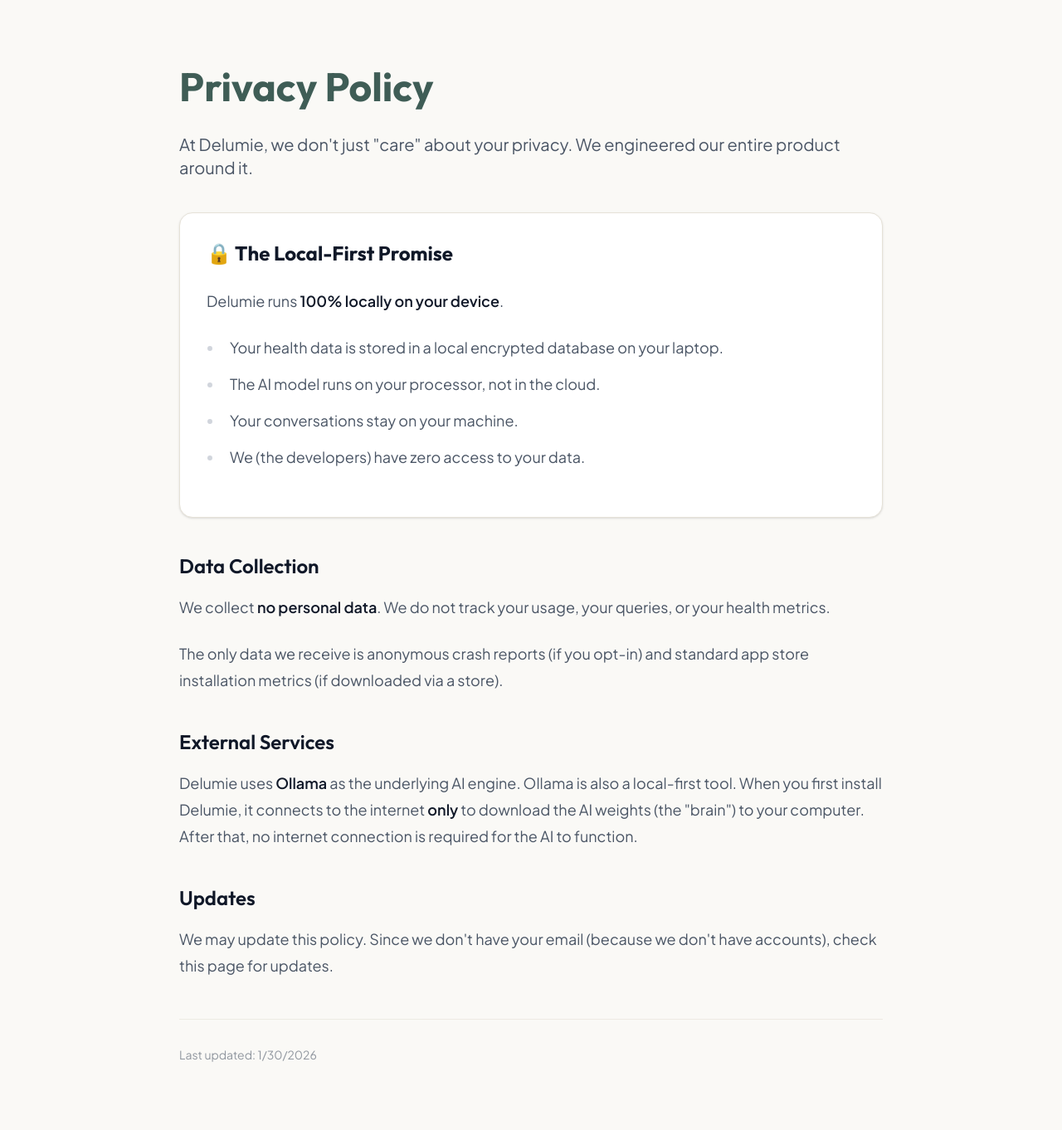
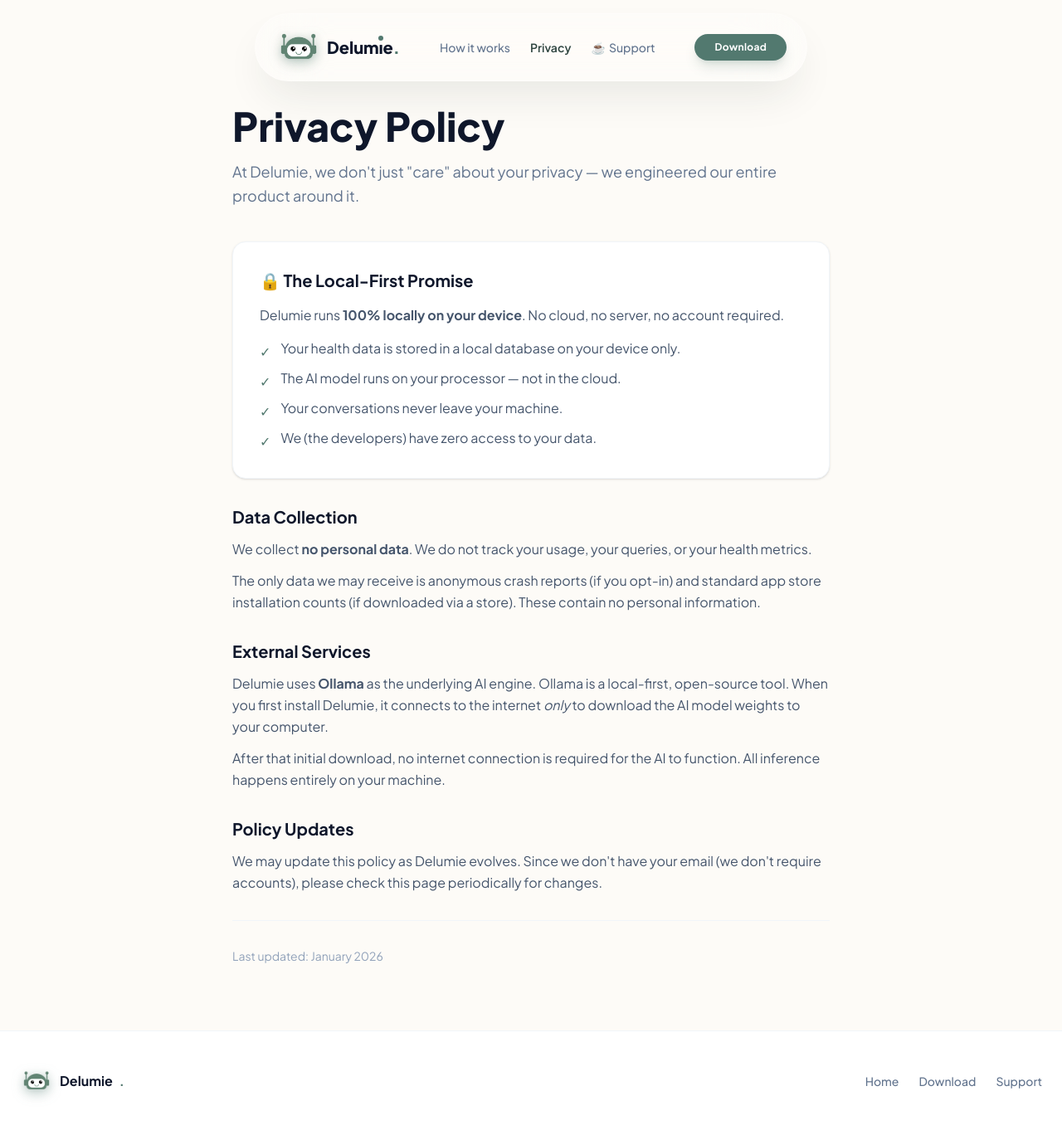
Before and after one commit to AkshaySasi/Delumie, a Next.js app: page /privacy in a window 1280 px wide. Shown: the whole page at 83% size. Built offline with nearby package versions, Linux system fonts and the light colour scheme.

Commit message:
Page updations

```diff
--- a/app/privacy/page.tsx
+++ b/app/privacy/page.tsx
@@ -1,53 +1,134 @@
+"use client";
+
+import Link from "next/link";
+import { motion } from "framer-motion";
+
 export default function Privacy() {
     return (
-        <div className="min-h-screen bg-calm-50 font-sans text-calm-800">
-            <div className="max-w-4xl mx-auto px-6 py-20">
-                <h1 className="text-4xl md:text-5xl font-bold font-heading mb-8 text-sage-700">Privacy Policy</h1>
+        <div className="min-h-screen bg-[#FDFBF7] text-slate-900 font-sans">
 
-                <div className="prose prose-lg prose-headings:font-heading prose-headings:text-calm-800 text-gray-600">
-                    <p className="lead text-xl">
-                        At Delumie, we don't just "care" about your privacy. We engineered our entire product around it.
+            {/* Navbar */}
+            <nav className="fixed top-4 left-0 right-0 z-50 flex justify-center px-4">
+                <motion.div
+                    initial={{ y: -20, opacity: 0 }}
+                    animate={{ y: 0, opacity: 1 }}
+                    transition={{ duration: 0.5 }}
+                    className="bg-white/30 backdrop-blur-2xl backdrop-saturate-150 border border-white/30 shadow-2xl shadow-sage-900/10 rounded-full px-4 md:px-6 py-2 md:py-3 flex items-center gap-3 md:gap-12"
+                    style={{ WebkitBackdropFilter: "blur(40px) saturate(150%)", backdropFilter: "blur(40px) saturate(150%)" }}
+                >
+                    <Link href="/" className="flex items-center gap-1.5">
+                        <img src="/logo.png" alt="Delumie" className="w-10 h-10 md:w-14 md:h-14 logo-depth" />
+                        <span className="text-slate-900 font-black text-base md:text-xl hidden sm:block">
+                            Delum<span className="relative inline-block">ı<span className="absolute top-0 left-1/2 -translate-x-1/2 w-1.5 h-1.5 bg-[#52796f] rounded-full"></span></span>e<span className="text-[#52796f]">.</span>
+                        </span>
+                    </Link>
+
+                    <div className="hidden md:flex items-center gap-6 font-medium text-sm text-slate-500">
+                        <Link href="/#how-it-works" className="hover:text-[#2f4540] transition-colors">How it works</Link>
+                        <Link href="/privacy" className="text-[#2f4540] font-semibold">Privacy</Link>
+                        <Link href="/support" className="hover:text-[#2f4540] transition-colors flex items-center gap-1">
+                            <span>☕</span> Support
+                        </Link>
+                    </div>
+
+                    <Link
+                        href="/download"
+                        className="bg-[#52796f] hover:bg-[#3f5d56] text-white px-4 py-1.5 md:px-6 md:py-2 rounded-full font-bold text-[10px] md:text-xs tracking-wide transition-all shadow-lg shadow-[#52796f]/20 active:scale-95"
+                    >
+                        Download
+                    </Link>
+                </motion.div>
+            </nav>
+
+            <main className="max-w-3xl mx-auto px-6 pt-32 pb-20">
+                <motion.div
+                    initial={{ opacity: 0, y: 20 }}
+                    animate={{ opacity: 1, y: 0 }}
+                    transition={{ duration: 0.5 }}
+                >
+                    <h1 className="text-4xl md:text-5xl font-black mb-4 text-slate-900">Privacy Policy</h1>
+                    <p className="text-lg text-slate-500 mb-10 leading-relaxed">
+                        At Delumie, we don't just "care" about your privacy — we engineered our entire product around it.
                     </p>
 
-                    <div className="bg-white p-8 rounded-2xl shadow-sm border border-calm-200 my-10">
-                        <h2 className="text-2xl font-bold mt-0 flex items-center gap-3">
+                    {/* Local-first promise */}
+                    <div className="bg-white p-8 rounded-2xl border border-slate-100 shadow-sm mb-8">
+                        <h2 className="text-xl font-bold text-slate-900 mb-4 flex items-center gap-2">
                             🔒 The Local-First Promise
                         </h2>
-                        <p>
-                            Delumie runs <strong>100% locally on your device</strong>.
+                        <p className="text-slate-600 mb-4">
+                            Delumie runs <strong>100% locally on your device</strong>. No cloud, no server, no account required.
                         </p>
-                        <ul className="list-disc pl-5 space-y-2 mt-4">
-                            <li>Your health data is stored in a local encrypted database on your laptop.</li>
-                            <li>The AI model runs on your processor, not in the cloud.</li>
-                            <li>Your conversations stay on your machine.</li>
-                            <li>We (the developers) have zero access to your data.</li>
+                        <ul className="space-y-2 text-slate-600">
+                            <li className="flex items-start gap-3">
+                                <span className="text-[#52796f] mt-1 flex-shrink-0">✓</span>
+                                Your health data is stored in a local database on your device only.
+                            </li>
+                            <li className="flex items-start gap-3">
+                                <span className="text-[#52796f] mt-1 flex-shrink-0">✓</span>
+                                The AI model runs on your processor — not in the cloud.
+                            </li>
+                            <li className="flex items-start gap-3">
+                                <span className="text-[#52796f] mt-1 flex-shrink-0">✓</span>
+                                Your conversations never leave your machine.
+                            </li>
+                            <li className="flex items-start gap-3">
+                                <span className="text-[#52796f] mt-1 flex-shrink-0">✓</span>
+                                We (the developers) have zero access to your data.
+                            </li>
                         </ul>
                     </div>
 
-                    <h3>Data Collection</h3>
-                    <p>
-                        We collect <strong>no personal data</strong>. We do not track your usage, your queries, or your health metrics.
-                    </p>
-                    <p>
-                        The only data we receive is anonymous crash reports (if you opt-in) and standard app store installation metrics (if downloaded via a store).
-                    </p>
+                    {/* Data collection */}
+                    <div className="mb-8">
+                        <h2 className="text-xl font-bold text-slate-900 mb-3">Data Collection</h2>
+                        <p className="text-slate-600 leading-relaxed mb-3">
+                            We collect <strong>no personal data</strong>. We do not track your usage, your queries, or your health metrics.
+                        </p>
+                        <p className="text-slate-600 leading-relaxed">
+                            The only data we may receive is anonymous crash reports (if you opt-in) and standard app store installation counts (if downloaded via a store). These contain no personal information.
+                        </p>
+                    </div>
 
-                    <h3>External Services</h3>
-                    <p>
-                        Delumie uses <strong>Ollama</strong> as the underlying AI engine. Ollama is also a local-first tool.
-                        When you first install Delumie, it connects to the internet <strong>only</strong> to download the AI weights (the "brain") to your computer. After that, no internet connection is required for the AI to function.
-                    </p>
+                    {/* External services */}
+                    <div className="mb-8">
+                        <h2 className="text-xl font-bold text-slate-900 mb-3">External Services</h2>
+                        <p className="text-slate-600 leading-relaxed mb-3">
+                            Delumie uses <strong>Ollama</strong> as the underlying AI engine. Ollama is a local-first, open-source tool. When you first install Delumie, it connects to the internet <em>only</em> to download the AI model weights to your computer.
+                        </p>
+                        <p className="text-slate-600 leading-relaxed">
+                            After that initial download, no internet connection is required for the AI to function. All inference happens entirely on your machine.
+                        </p>
+                    </div>
 
-                    <h3>Updates</h3>
-                    <p>
-                        We may update this policy. Since we don't have your email (because we don't have accounts), check this page for updates.
-                    </p>
+                    {/* Updates */}
+                    <div className="mb-8">
+                        <h2 className="text-xl font-bold text-slate-900 mb-3">Policy Updates</h2>
+                        <p className="text-slate-600 leading-relaxed">
+                            We may update this policy as Delumie evolves. Since we don't have your email (we don't require accounts), please check this page periodically for changes.
+                        </p>
+                    </div>
 
-                    <div className="mt-12 pt-8 border-t border-calm-200 text-sm opacity-60">
-                        Last updated: {new Date().toLocaleDateString()}
+                    <div className="pt-8 border-t border-slate-100 text-sm text-slate-400">
+                        Last updated: January 2026
+                    </div>
+                </motion.div>
+            </main>
+
+            {/* Footer */}
+            <footer className="py-10 bg-white border-t border-slate-100">
+                <div className="max-w-7xl mx-auto px-6 flex flex-col md:flex-row justify-between items-center gap-4">
+                    <div className="flex items-center gap-2 font-bold text-slate-900">
+                        <img src="/logo.png" alt="Delumie" className="w-10 h-10 logo-depth" />
+                        Delumie<span className="text-[#52796f]">.</span>
+                    </div>
+                    <div className="flex gap-6 font-medium text-sm text-slate-500">
+                        <Link href="/" className="hover:text-[#52796f] transition-colors">Home</Link>
+                        <Link href="/download" className="hover:text-[#52796f] transition-colors">Download</Link>
+                        <Link href="/support" className="hover:text-[#52796f] transition-colors">Support</Link>
                     </div>
                 </div>
-            </div>
+            </footer>
         </div>
     );
 }
--- a/app/support/page.tsx
+++ b/app/support/page.tsx
@@ -1,22 +1,25 @@
 "use client";
 
 import { motion } from "framer-motion";
-import { Coffee, Heart } from "lucide-react";
+import { Coffee, Heart, Github, Mail } from "lucide-react";
 import Link from "next/link";
 
 export default function SupportPage() {
     return (
         <div className="min-h-screen bg-[#FFFDF5] text-slate-800 font-sans flex flex-col">
             <nav className="p-6 flex justify-between items-center max-w-7xl mx-auto w-full">
-                <Link href="/" className="text-2xl font-bold text-sage-800 tracking-tighter">
-                    Delumie<span className="text-sage-500">.</span>
+                <Link href="/" className="flex items-center gap-2">
+                    <img src="/logo.png" alt="Delumie" className="w-10 h-10 logo-depth" />
+                    <span className="text-xl font-bold text-sage-800 tracking-tighter">
+                        Delumie<span className="text-[#52796f]">.</span>
+                    </span>
                 </Link>
-                <Link href="/" className="text-sm font-medium text-slate-500 hover:text-sage-700 transition-colors">
-                    Back to Home
+                <Link href="/" className="text-sm font-medium text-slate-500 hover:text-[#52796f] transition-colors">
+                    ← Back to Home
                 </Link>
             </nav>
 
-            <main className="flex-1 flex flex-col items-center justify-center p-6 text-center">
+            <main className="flex-1 flex flex-col items-center justify-center p-6 text-center max-w-lg mx-auto w-full">
                 <motion.div
                     initial={{ scale: 0.9, opacity: 0 }}
                     animate={{ scale: 1, opacity: 1 }}
@@ -29,25 +32,26 @@
                     initial={{ y: 20, opacity: 0 }}
                     animate={{ y: 0, opacity: 1 }}
                     transition={{ delay: 0.1 }}
-                    className="text-4xl md:text-5xl font-black mb-6 text-slate-900 tracking-tight"
+                    className="text-4xl md:text-5xl font-black mb-4 text-slate-900 tracking-tight"
                 >
-                    Fuel the Development
+                    Support Delumie
                 </motion.h1>
 
                 <motion.p
                     initial={{ y: 20, opacity: 0 }}
                     animate={{ y: 0, opacity: 1 }}
                     transition={{ delay: 0.2 }}
-                    className="text-xl text-slate-600 max-w-md mx-auto mb-10 leading-relaxed"
+                    className="text-lg text-slate-600 mb-10 leading-relaxed"
                 >
-                    Delumie is free and open source. If you love using it, consider buying me a coffee to keep the updates coming!
+                    Delumie is free and open source. If it's helped you, consider buying a coffee
+                    to keep the development going!
                 </motion.p>
 
                 <motion.div
                     initial={{ y: 20, opacity: 0 }}
                     animate={{ y: 0, opacity: 1 }}
                     transition={{ delay: 0.3 }}
-                    className="space-y-4 w-full max-w-sm"
+                    className="space-y-3 w-full"
                 >
                     <a
                         href="https://buymeacoffee.com/akshaysasi"
@@ -55,28 +59,48 @@
                         rel="noopener noreferrer"
                         className="flex items-center justify-center gap-3 w-full py-4 bg-[#FFDD00] text-black font-bold text-lg rounded-2xl hover:bg-[#FFEA00] transition-transform hover:-translate-y-1 shadow-xl shadow-yellow-400/20 active:scale-95"
                     >
-                        <Heart size={24} className="fill-black" />
+                        <Heart size={22} className="fill-black" />
                         Buy me a Coffee
                     </a>
 
-                    <p className="text-sm text-slate-400">
-                        Managed by Akshay Sasi
-                    </p>
+                    <a
+                        href="https://github.com/AkshaySasi/Delumie"
+                        target="_blank"
+                        rel="noopener noreferrer"
+                        className="flex items-center justify-center gap-3 w-full py-3.5 bg-slate-900 text-white font-semibold rounded-2xl hover:bg-slate-800 transition-all active:scale-95"
+                    >
+                        <Github size={20} />
+                        View on GitHub
+                    </a>
+
+                    <a
+                        href="https://github.com/AkshaySasi/Delumie/issues"
+                        target="_blank"
+                        rel="noopener noreferrer"
+                        className="flex items-center justify-center gap-3 w-full py-3.5 bg-white border-2 border-slate-200 text-slate-700 font-semibold rounded-2xl hover:border-[#52796f] hover:text-[#52796f] transition-all active:scale-95"
+                    >
+                        <Mail size={20} />
+                        Report an Issue
+                    </a>
                 </motion.div>
 
-                {/* Optional QR Code Placeholder */}
-                <motion.div
+                <motion.p
                     initial={{ opacity: 0 }}
                     animate={{ opacity: 1 }}
                     transition={{ delay: 0.5 }}
-                    className="mt-12 bg-white p-4 rounded-xl shadow-sm border border-slate-100 rotate-2 hover:rotate-0 transition-transform duration-500"
+                    className="mt-8 text-sm text-slate-400"
                 >
-                    {/* You would put the real QR image here */}
-                    <div className="w-32 h-32 bg-slate-100 rounded-lg flex items-center justify-center text-xs text-slate-400">
-                        [QR Code]
-                    </div>
-                </motion.div>
+                    Built by <span className="font-semibold text-slate-600">Akshay Sasi</span>
+                </motion.p>
             </main>
+
+            <footer className="py-8 text-center text-sm text-slate-400 border-t border-slate-100">
+                <div className="flex justify-center gap-6">
+                    <Link href="/" className="hover:text-[#52796f] transition-colors">Home</Link>
+                    <Link href="/privacy" className="hover:text-[#52796f] transition-colors">Privacy</Link>
+                    <Link href="/download" className="hover:text-[#52796f] transition-colors">Download</Link>
+                </div>
+            </footer>
         </div>
     );
 }
```
Also changed, not shown: app/download/page.tsx (+12 -2 lines).
